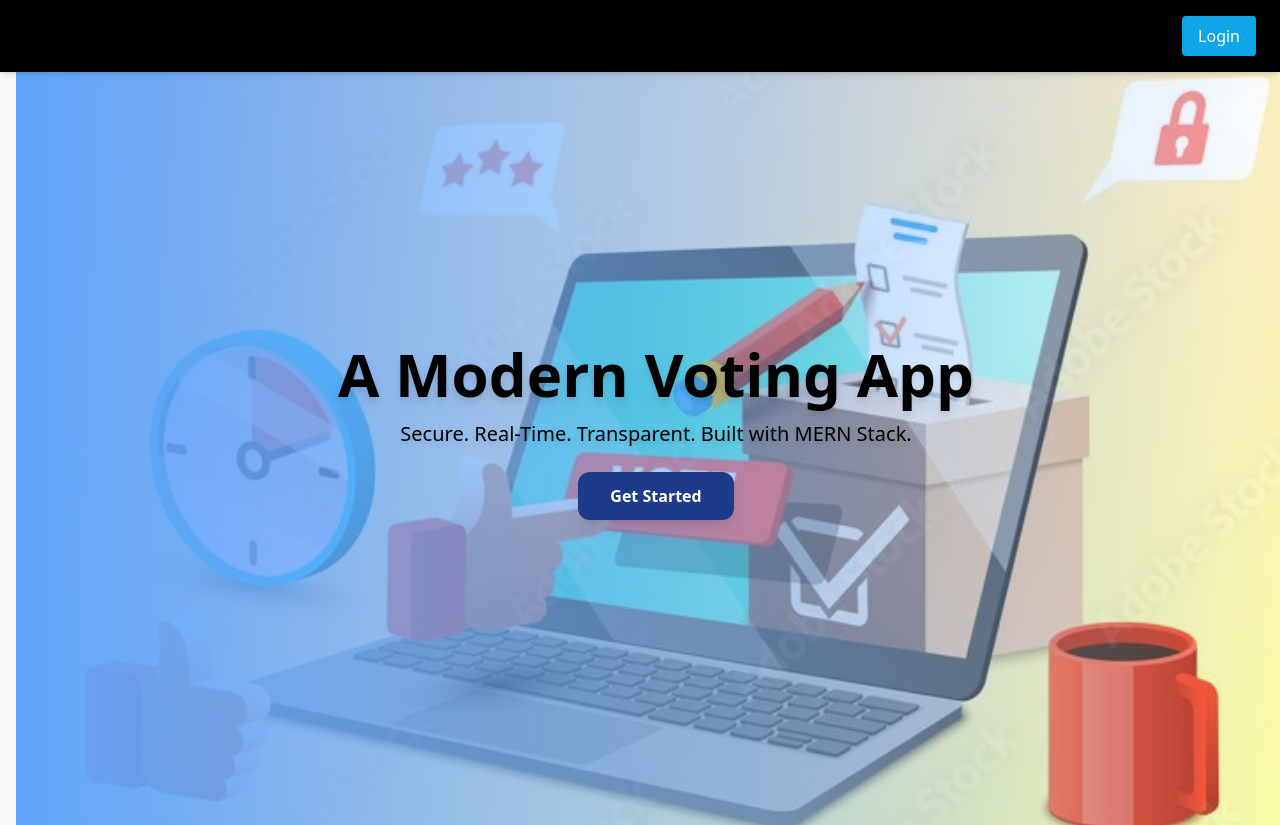
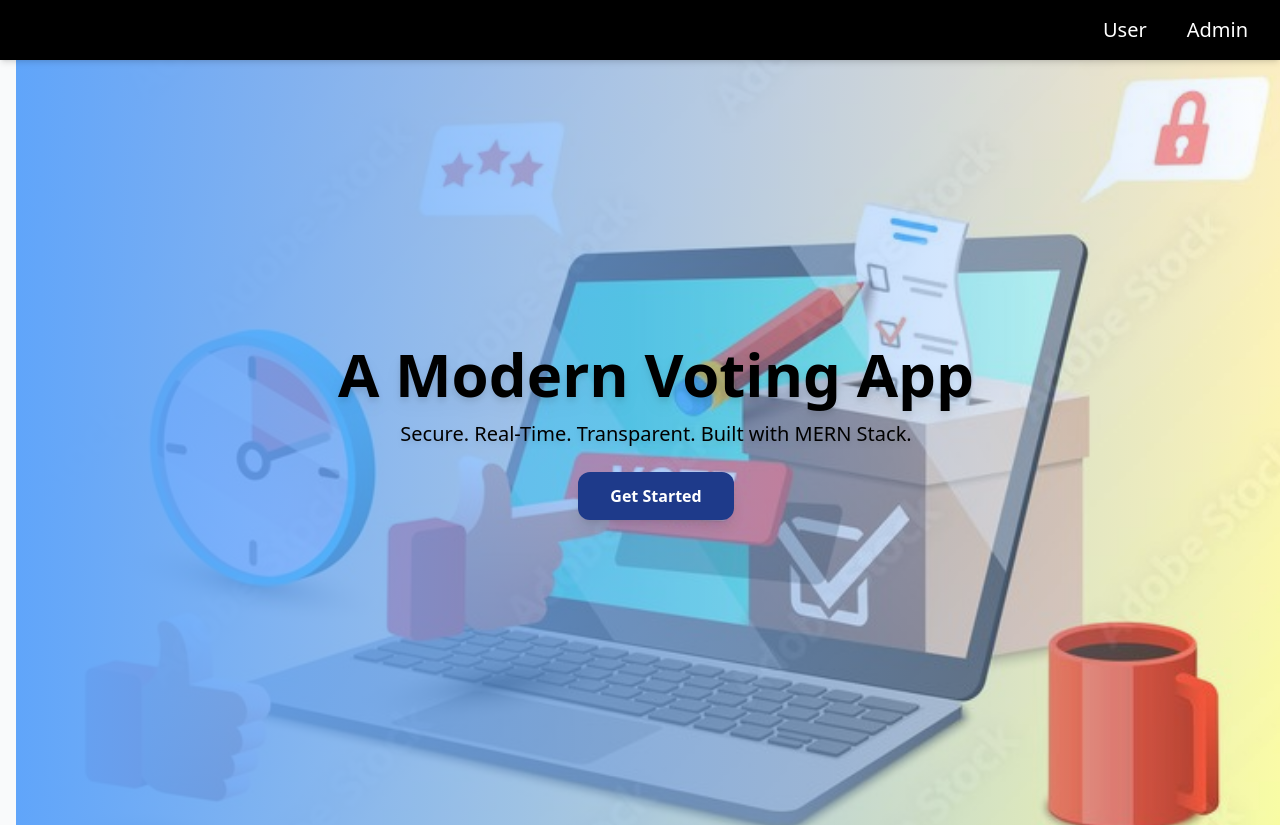
Before and after one commit to nehagarg-123/Voting-application, a React (Vite) app in the folder frontend/: page / in a window 1280 px wide. Shown: the top 825 px of the page. Built offline with nearby package versions, Linux system fonts and the light colour scheme; no server answers.

Commit message:
Update Navbar.jsx

```diff
--- a/frontend/src/components/Navbar.jsx
+++ b/frontend/src/components/Navbar.jsx
@@ -1,18 +1,24 @@
-import React from 'react'
-import { Link, useNavigate } from 'react-router-dom'
+import React from "react";
+import { Link, useNavigate } from "react-router-dom";
 
 export default function Navbar() {
-  const navigate = useNavigate()
-  const token = localStorage.getItem('token') // check login status
+  const navigate = useNavigate();
+  const userToken = localStorage.getItem("token");      // ✅ user login
+  const adminToken = localStorage.getItem("adminToken"); // ✅ admin login
+  const isLoggedIn = userToken || adminToken;           // ✅ check both
 
   const handleLogout = () => {
-    localStorage.removeItem('token') // remove token
-    navigate('/') // go to landing page
-  }
+    localStorage.removeItem("token");      // remove user token
+    localStorage.removeItem("adminToken"); // remove admin token
+    navigate("/"); // go to landing page
+  };
 
   return (
     <nav className="w-full bg-black text-white px-6 py-4 flex justify-end gap-4 items-center shadow-md fixed top-0 left-0 z-50">
-      {token ? (
+      {isLoggedIn ? (
+        <>
+          {/* Show different links depending on login type */}
+          {userToken && (
             <>
               <Link
                 to="/results"
@@ -26,6 +32,18 @@ export default function Navbar() {
               >
                 Leaderboard
               </Link>
+            </>
+          )}
+
+          {adminToken && (
+            <Link
+              to="/admin-dashboard"
+              className="px-4 py-2 rounded bg-green-600 hover:bg-green-700 transition"
+            >
+              Dashboard
+            </Link>
+          )}
+
           <button
             onClick={handleLogout}
             className="px-4 py-2 rounded bg-red-600 hover:bg-red-700 transition"
@@ -34,13 +52,21 @@ export default function Navbar() {
           </button>
         </>
       ) : (
+        <div className="flex gap-6">
           <Link
             to="/login"
-          className="px-4 py-2 rounded bg-sky-500 hover:bg-sky-800 transition"
+            className="px-2 text-xl hover:underline hover:decoration-red-800 transition"
           >
-          Login
+            User
           </Link>
+          <Link
+            to="/admin-login"
+            className="px-2 text-xl hover:underline hover:decoration-red-800 transition"
+          >
+            Admin
+          </Link>
+        </div>
       )}
     </nav>
-  )
+  );
 }
```
Lines whose indentation alone changed are shown as unchanged.
